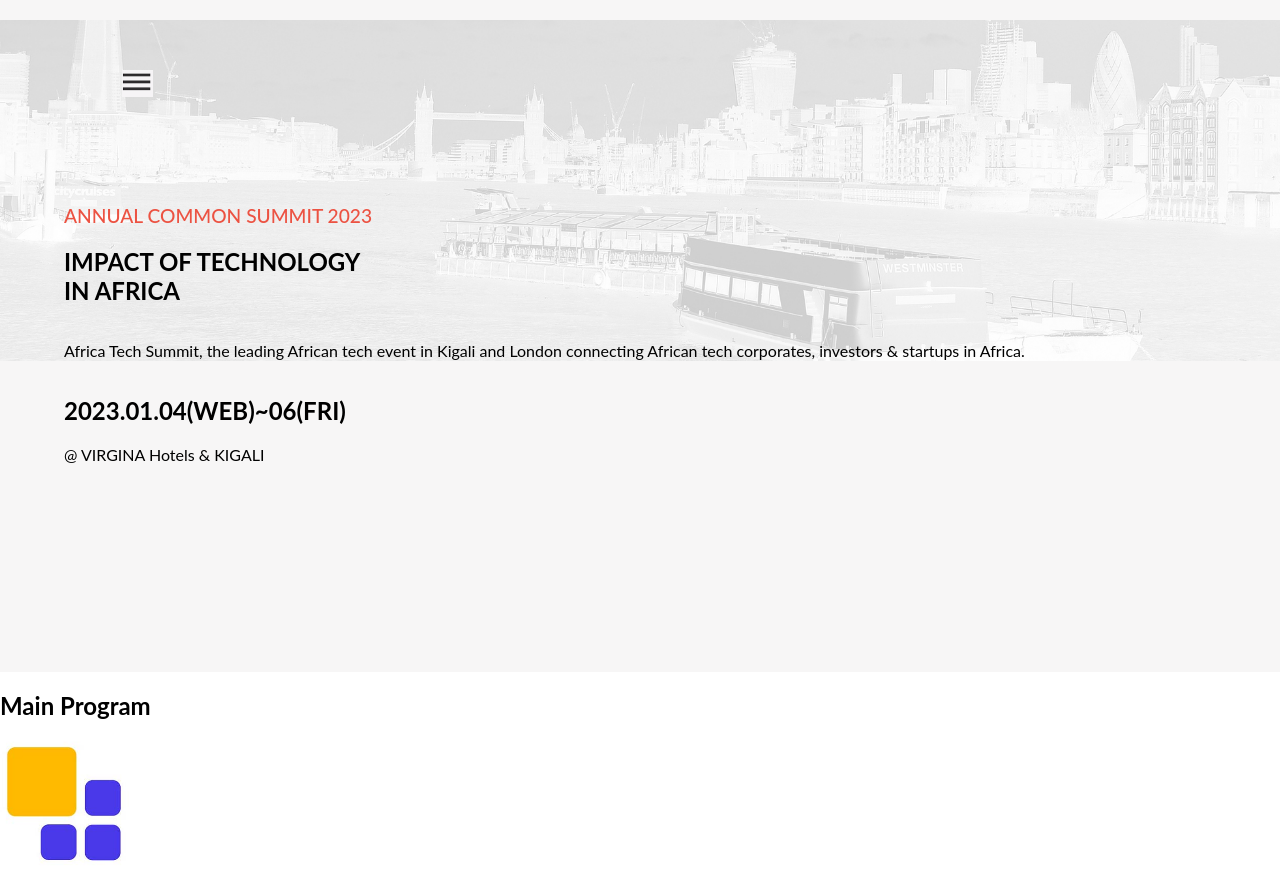
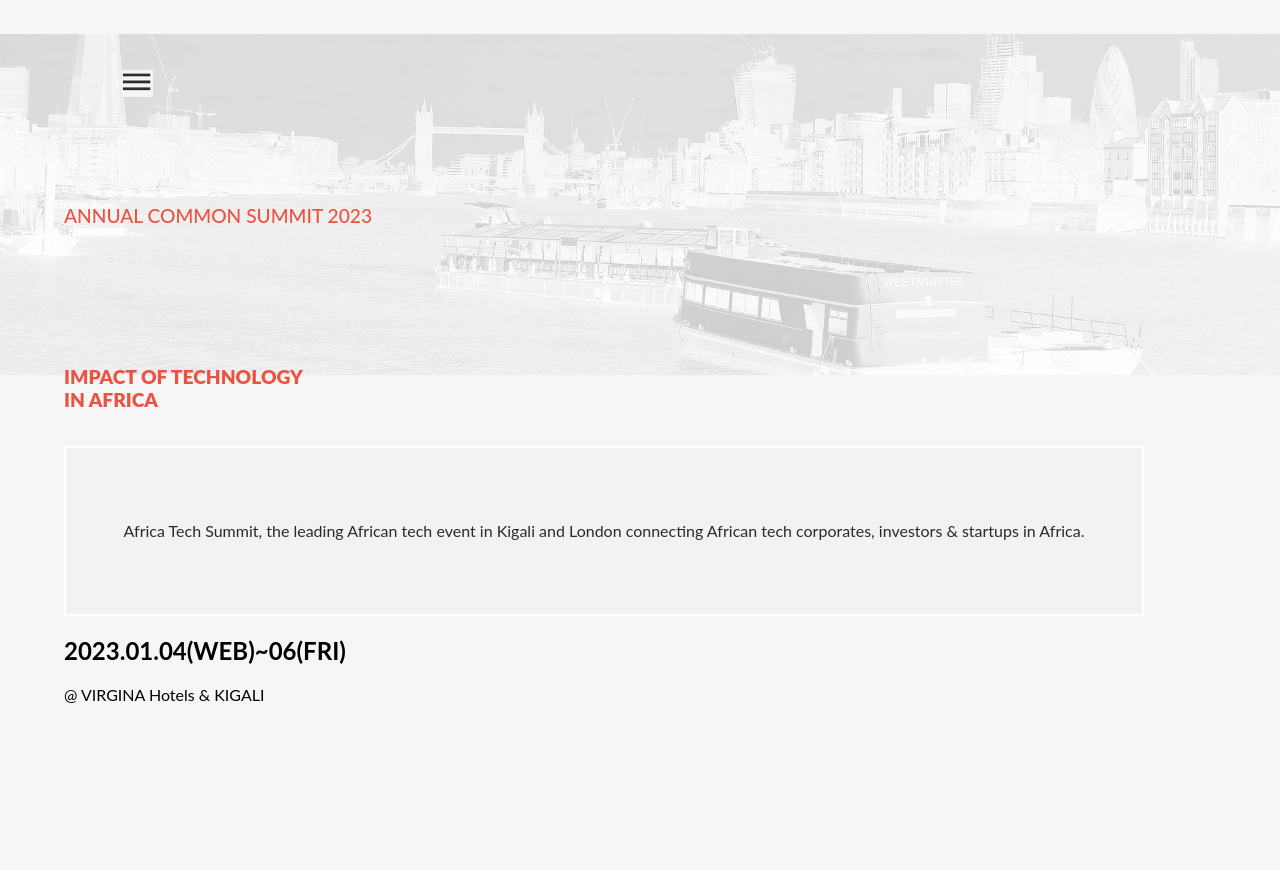
Before and after one commit to josuerushanika/Conference-Website, a website: page index.html in a window 1280 px wide. Shown: the top 870 px of the page. Drawn offline with Linux system fonts and the light colour scheme; a web font is replaced by a local one.

Commit message:
Update styl.css

```diff
--- a/style.css
+++ b/style.css
@@ -93,6 +93,23 @@
   margin: 12% 0% 0% 0%;
 }
 
+h1 {
+  color: #ec5242;
+  font-weight: 900;
+  font-size: 1.2rem;
+  margin: 12% 0% 0% 0%;
+  padding: 0% 0% 0% 0%;
+}
+
+.tech-explain {
+  border: white 2px solid;
+  color: #272a31;
+  background-color: rgb(242, 242, 242);
+  max-width: 90%;
+  margin: 3% 0% 0% 0%;
+  padding: 5%;
+}
+
 .nav-link img {
   width: 48%;
   margin: 11% 24% 0% 25%;
```
